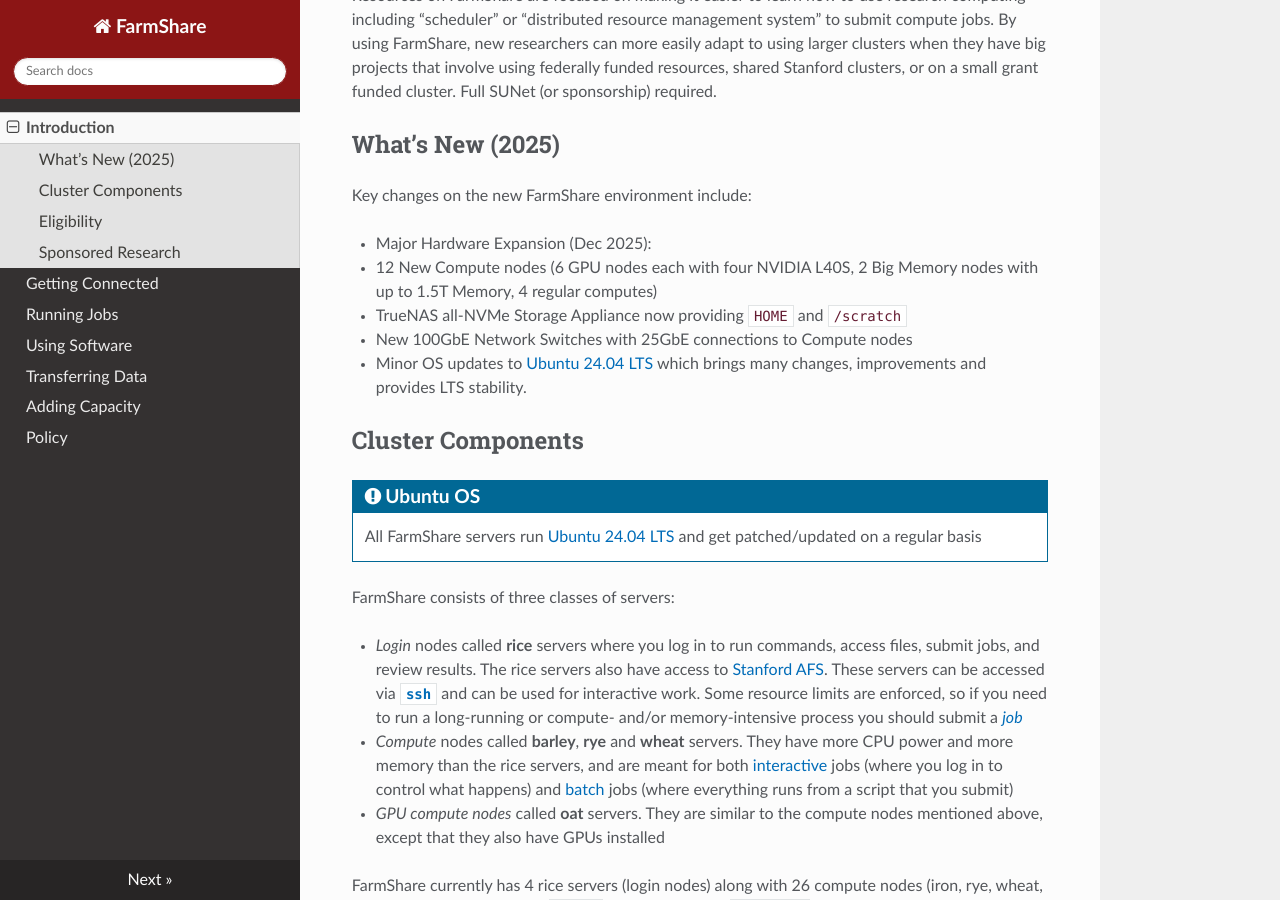
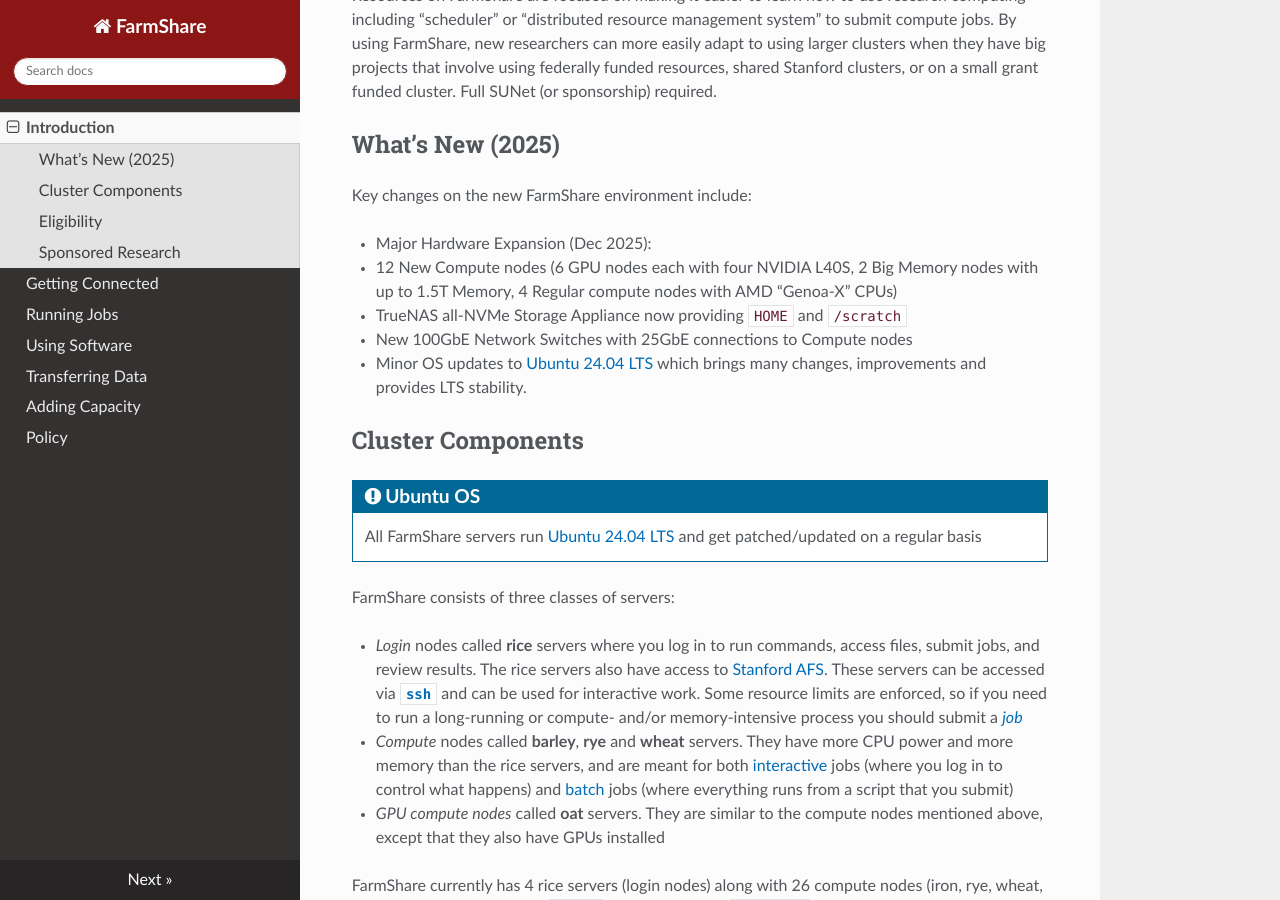
Before and after one commit to stanford-rc/farmshare-docs, an MkDocs documentation site: the page built from docs/index.md, in a window 1280 px wide and 900 px high, scrolled down 368 px. Built offline with MkDocs 1.6.1, drawn with Linux system fonts in a browser that asks for light colours; nearby versions of some CDN libraries.

Commit message:
Update hardware details in FarmShare environment docs

```diff
--- a/docs/index.md
+++ b/docs/index.md
@@ -11,7 +11,7 @@
 Key changes on the new FarmShare environment include:
 
 * Major Hardware Expansion (Dec 2025):
-   * 12 New Compute nodes (6 GPU nodes each with four NVIDIA L40S, 2 Big Memory nodes with up to 1.5T Memory, 4 regular computes)
+   * 12 New Compute nodes (6 GPU nodes each with four NVIDIA L40S, 2 Big Memory nodes with up to 1.5T Memory, 4 Regular compute nodes with AMD "Genoa-X" CPUs)
    * TrueNAS all-NVMe Storage Appliance now providing `HOME` and `/scratch`
    * New 100GbE Network Switches with 25GbE connections to Compute nodes
 * Minor OS updates to [Ubuntu 24.04 LTS](https://wiki.ubuntu.com/NobleNumbat/ReleaseNotes) which brings many changes, improvements and provides LTS stability.
```
